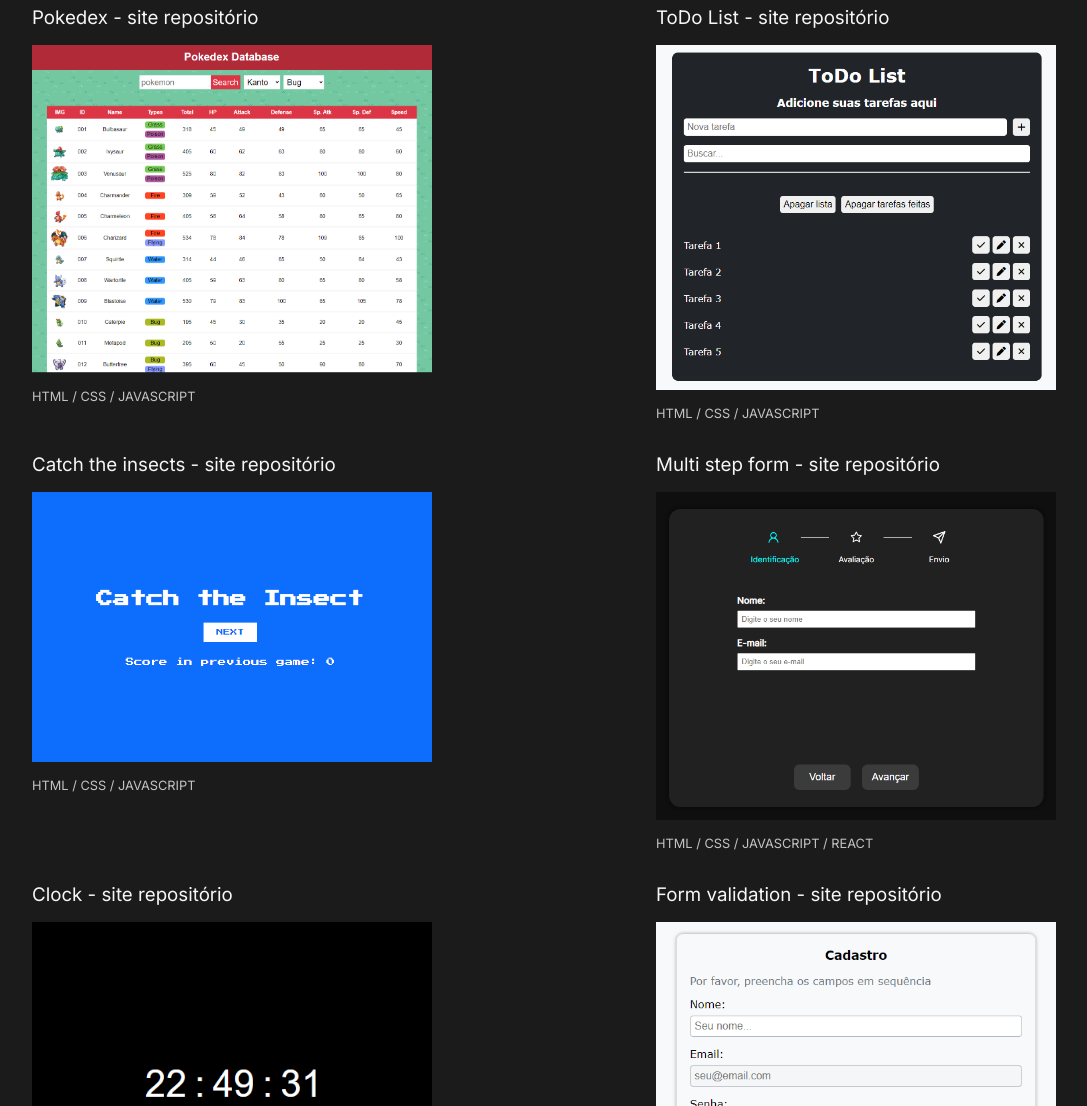
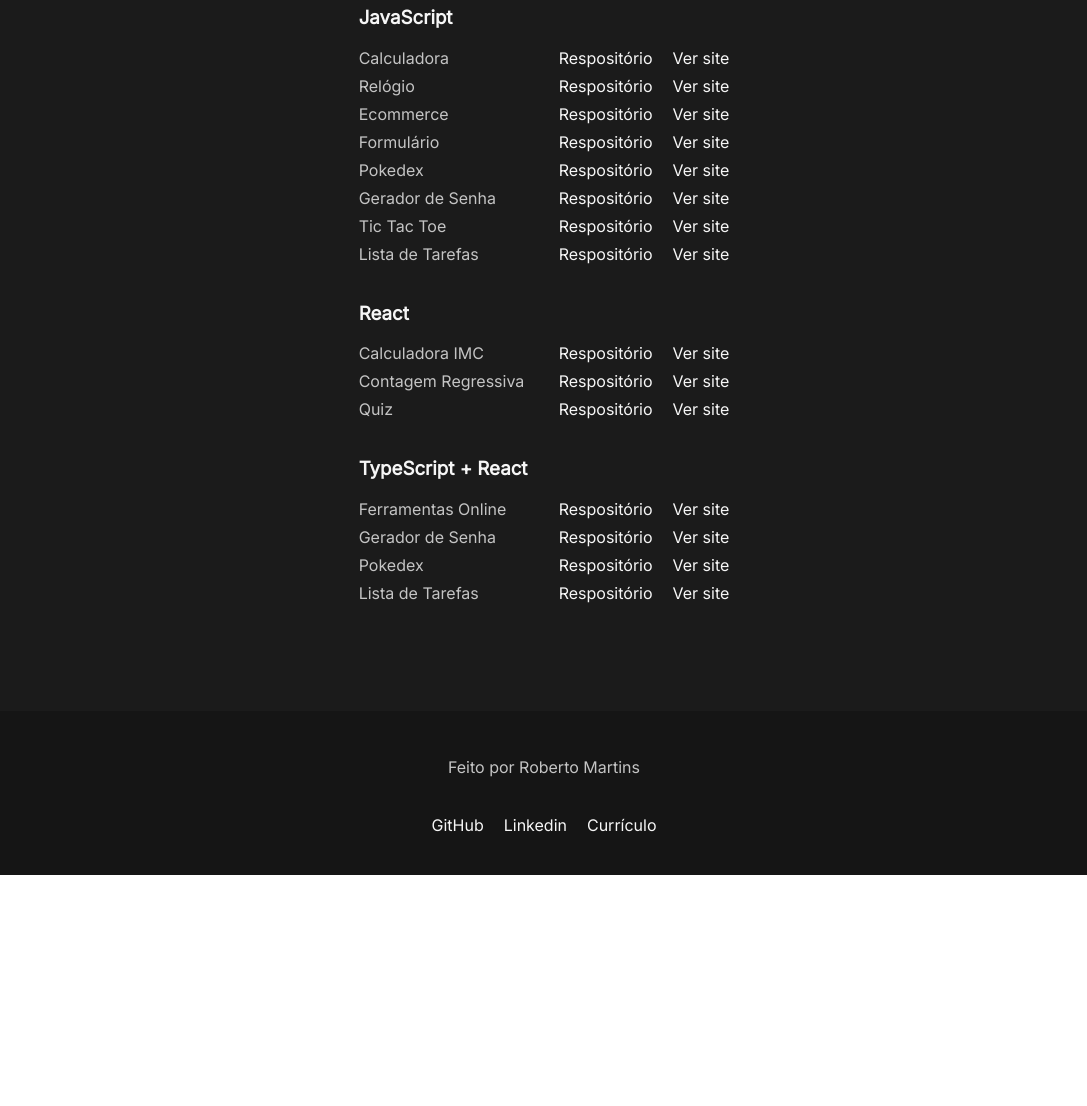
Before and after one commit to MartinsRoberto/2023-portfolio, a plain HTML site: page index.html in a window 1280 px wide. Shown: the part 1360-2466 px from the top of the page, without its empty margins (96-1183 px from the left). After the commit the page ends 2235 px from the top, so only its background shows below. Drawn offline with Linux system fonts and the light colour scheme.

Commit message:
atualizando css

```diff
--- a/css/styles.css
+++ b/css/styles.css
@@ -198,35 +198,27 @@ a:hover{
   background-color: var(--color-black-2);
 }
 
-.projects .project-box{
+.projects .projects-box{
   display: flex;
-  flex-wrap: wrap;
-  justify-content: space-between;
+  justify-content: center;
+  align-items: center;
+  flex-direction: column;
+  gap: 30px;
 }
 
-.projects .project-item{
+.projects .project-list li{
   display: flex;
-  flex-direction: column;
-  margin-bottom: 2em;
+  gap: 20px;
+  margin-bottom: 0.5em;
 }
 
-.projects h3{
+.projects .project-list li h4{
+  width: 180px;
   font-weight: normal;
 }
 
-.projects a{
-  font-weight: normal;
-  font-size: 1em;
-}
-
-.projects img{
-  width: 100%;
-  max-width: 400px;
-  margin: 1em 0em;
-}
-
-.projects .skills{
-  font-size: 0.8em;
+.projects .project-list h3{
+  margin-bottom: 1em;
 }
 
 /* FOOTER */
--- a/index.html
+++ b/index.html
@@ -65,88 +65,102 @@
       </div>
     </section>
 
-
-
+    <!-- <img src="./img/js_todo.png" alt="" width="80%"> -->
     <section class="projects" id="projects">
       <div class="container">
         <h2>Projetos</h2>
-        <div class="project-box">
-          <div class="project-item">
-            <h3>
-              Pokedex -
-              <a href="https://martinsroberto.github.io/2023-new_pokedex/">site</a>
-              <a href="https://github.com/MartinsRoberto/2023-new_pokedex">repositório</a>
-            </h3>
-            <img src="./img/pokedex.png" alt="">
-            <span class="skills">HTML / CSS / JAVASCRIPT</span>
-          </div>
-          <div class="project-item">
-            <h3>
-              ToDo List -
-              <a href="https://martinsroberto.github.io/2023-todo_list/">site</a>
-              <a href="https://github.com/MartinsRoberto/2023-todo_list">repositório</a>
-            </h3>
-            <img src="./img/todo_list.png" alt="">
-            <span class="skills">HTML / CSS / JAVASCRIPT </span>
-          </div>
-          <div class="project-item">
-            <h3>
-              Catch the insects -
-              <a href="https://martinsroberto.github.io/2023-catch_the_insects/">site</a>
-              <a href="https://github.com/MartinsRoberto/2023-catch_the_insects">repositório</a>
-            </h3>
-            <img src="./img/catch_the_insects.png" alt="">
-            <span class="skills">HTML / CSS / JAVASCRIPT </span>
-          </div>
 
-          <div class="project-item">
-            <h3>
-              Multi step form -
-              <a href="https://martinsroberto.github.io/2023-multistep_form/">site</a>
-              <a href="https://github.com/MartinsRoberto/2023-multistep_form">repositório</a>
-            </h3>
-            <img src="./img/multi_step_form.png" alt="">
-            <span class="skills">HTML / CSS / JAVASCRIPT / REACT</span>
-          </div>
+        <div class="projects-box">
+          <ul class="project-list">
+            <h3>JavaScript</h3>
+            <li>
+              <h4>Calculadora</h4>
+              <a href="">Respositório</a>
+              <a href="">Ver site</a>
+            </li>
+            <li>
+              <h4>Relógio</h4>
+              <a href="">Respositório</a>
+              <a href="">Ver site</a>
+            </li>
+            <li>
+              <h4>Ecommerce</h4>
+              <a href="">Respositório</a>
+              <a href="">Ver site</a>
+            </li>
+            <li>
+              <h4>Formulário</h4>
+              <a href="">Respositório</a>
+              <a href="">Ver site</a>
+            </li>
+            <li>
+              <h4>Pokedex</h4>
+              <a href="">Respositório</a>
+              <a href="">Ver site</a>
+            </li>
+            <li>
+              <h4>Gerador de Senha</h4>
+              <a href="">Respositório</a>
+              <a href="">Ver site</a>
+            </li>
+            <li>
+              <h4>Tic Tac Toe</h4>
+              <a href="">Respositório</a>
+              <a href="">Ver site</a>
+            </li>
+            <li>
+              <h4>Lista de Tarefas</h4>
+              <a href="">Respositório</a>
+              <a href="">Ver site</a>
+            </li>
+          </ul>
 
-          <div class="project-item">
-            <h3>
-              Clock -
-              <a href="https://martinsroberto.github.io/clock/">site</a>
-              <a href="https://github.com/MartinsRoberto/clock">repositório</a>
-            </h3>
-            <img src="./img/clock.png" alt="">
-            <span class="skills">HTML / CSS / JAVASCRIPT</span>
-          </div>
-          <div class="project-item">
-            <h3>
-              Form validation -
-              <a href="https://martinsroberto.github.io/2023-form_validation/">site</a>
-              <a href="https://github.com/MartinsRoberto/2023-form_validation">repositório</a>
-            </h3>
-            <img src="./img/form_validation.png" alt="">
-            <span class="skills">HTML / CSS / JAVASCRIPT</span>
-          </div>
-          <div class="project-item">
-            <h3>
-              Password generator -
-              <a href="https://martinsroberto.github.io/2023-password_generator/">site</a>
-              <a href="https://github.com/MartinsRoberto/2023-password_generator">repositório</a>
-            </h3>
-            <img src="./img/password_generator.png" alt="">
-            <span class="skills">HTML / CSS / JAVASCRIPT</span>
-          </div>
-          <div class="project-item">
-            <h3>
-              Ecommerce -
-              <a href="https://martinsroberto.github.io/ecommerce/">site</a>
-              <a href="https://github.com/MartinsRoberto/ecommerce">repositório</a>
-            </h3>
-            <img src="./img/ecommerce.png" alt="">
-            <span class="skills">HTML / CSS / JAVASCRIPT</span>
-          </div>
+          <ul class="project-list">
+            <h3>React</h3>
+            <li>
+              <h4>Calculadora IMC</h4>
+              <a href="">Respositório</a>
+              <a href="">Ver site</a>
+            </li>
+            <li>
+              <h4>Contagem Regressiva</h4>
+              <a href="">Respositório</a>
+              <a href="">Ver site</a>
+            </li>
+            <li>
+              <h4>Quiz</h4>
+              <a href="">Respositório</a>
+              <a href="">Ver site</a>
+            </li>
+          </ul>
+
+          <ul class="project-list">
+            <h3>TypeScript + React</h3>
+            <li>
+              <h4>Ferramentas Online</h4>
+              <a href="">Respositório</a>
+              <a href="">Ver site</a>
+            </li>
+            <li>
+              <h4>Gerador de Senha</h4>
+              <a href="">Respositório</a>
+              <a href="">Ver site</a>
+            </li>
+            <li>
+              <h4>Pokedex</h4>
+              <a href="">Respositório</a>
+              <a href="">Ver site</a>
+            </li>
+            <li>
+              <h4>Lista de Tarefas</h4>
+              <a href="">Respositório</a>
+              <a href="">Ver site</a>
+            </li>
+          </ul>
         </div>
+
       </div>
+
     </section>
 
   </main>
```
Also changed, not shown: img/calc_imc.png (deleted), img/catch_the_insects.png (deleted), img/clock.png (deleted), img/ecommerce.png (deleted), img/form_validation.png (deleted), img/js_todo.png (added), img/multi_step_form.png (deleted), img/password_generator.png (deleted), img/pokedex.png (deleted), img/todo_list.png (deleted).
